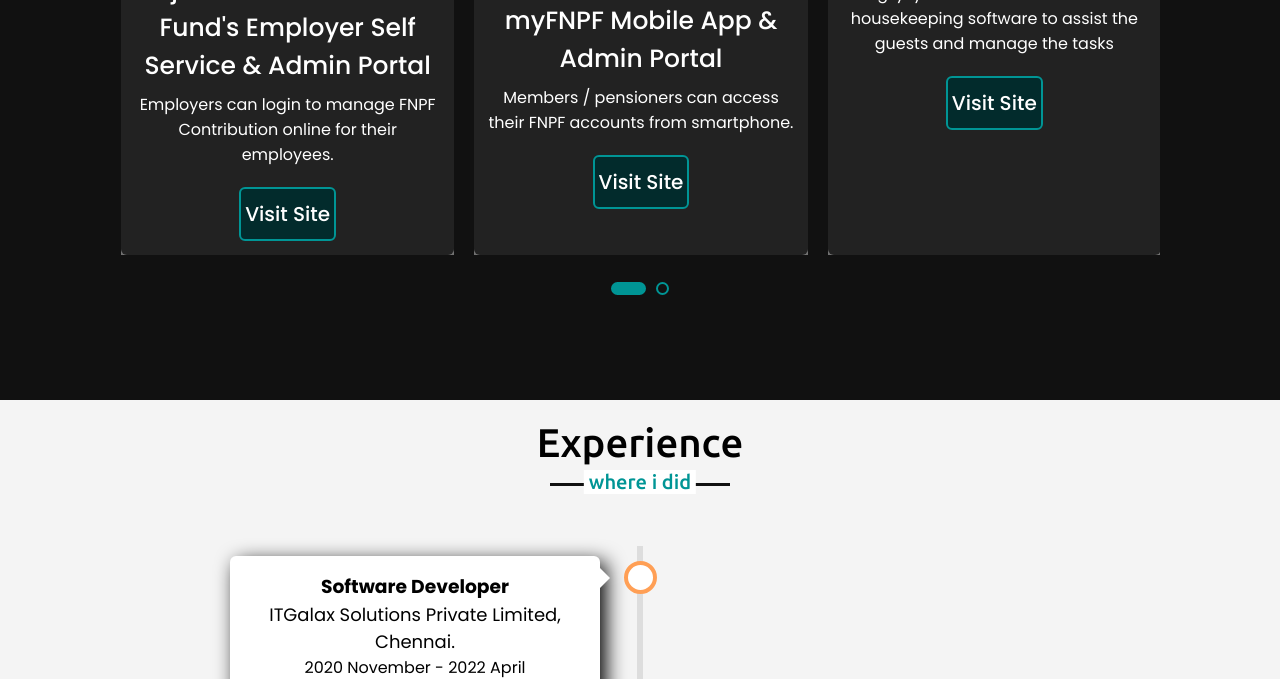
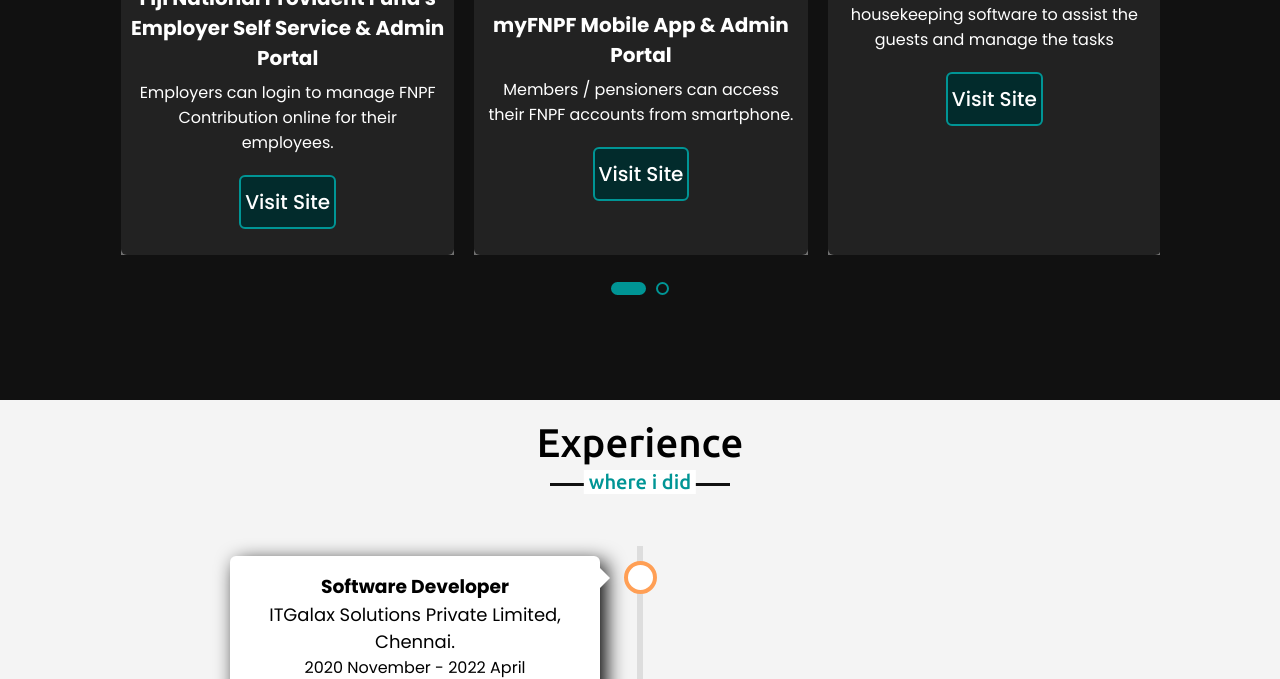
Before and after one commit to ajithsoundar08/Portfolio, a plain HTML site: page index.html in a window 1280 px wide. Shown: the part 3451-4130 px from the top of the page. Drawn offline with nearby package versions, Linux system fonts and the light colour scheme; a web font is replaced by a local one.

Commit message:
Update style.css

```diff
--- a/style.css
+++ b/style.css
@@ -571,8 +571,8 @@ section .title::after{
     transform: scale(1.05);
 }
 .teams .carousel .card .text{
-    font-size: 25px;
-    font-weight: 500;
+    font-size: 20px;
+    font-weight: 1000;
     margin: 10px 0 7px 0;
 }
 .card .text{
```
